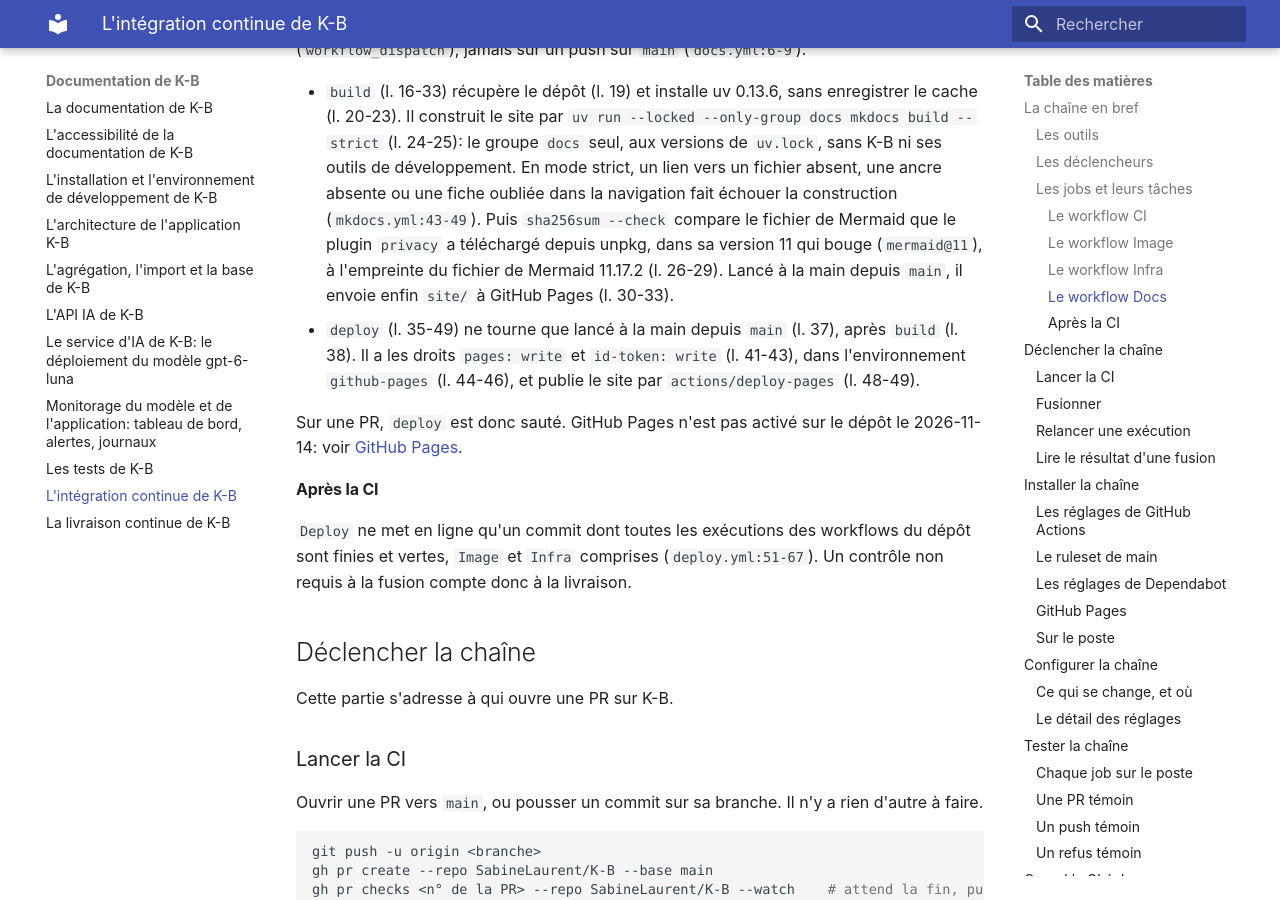
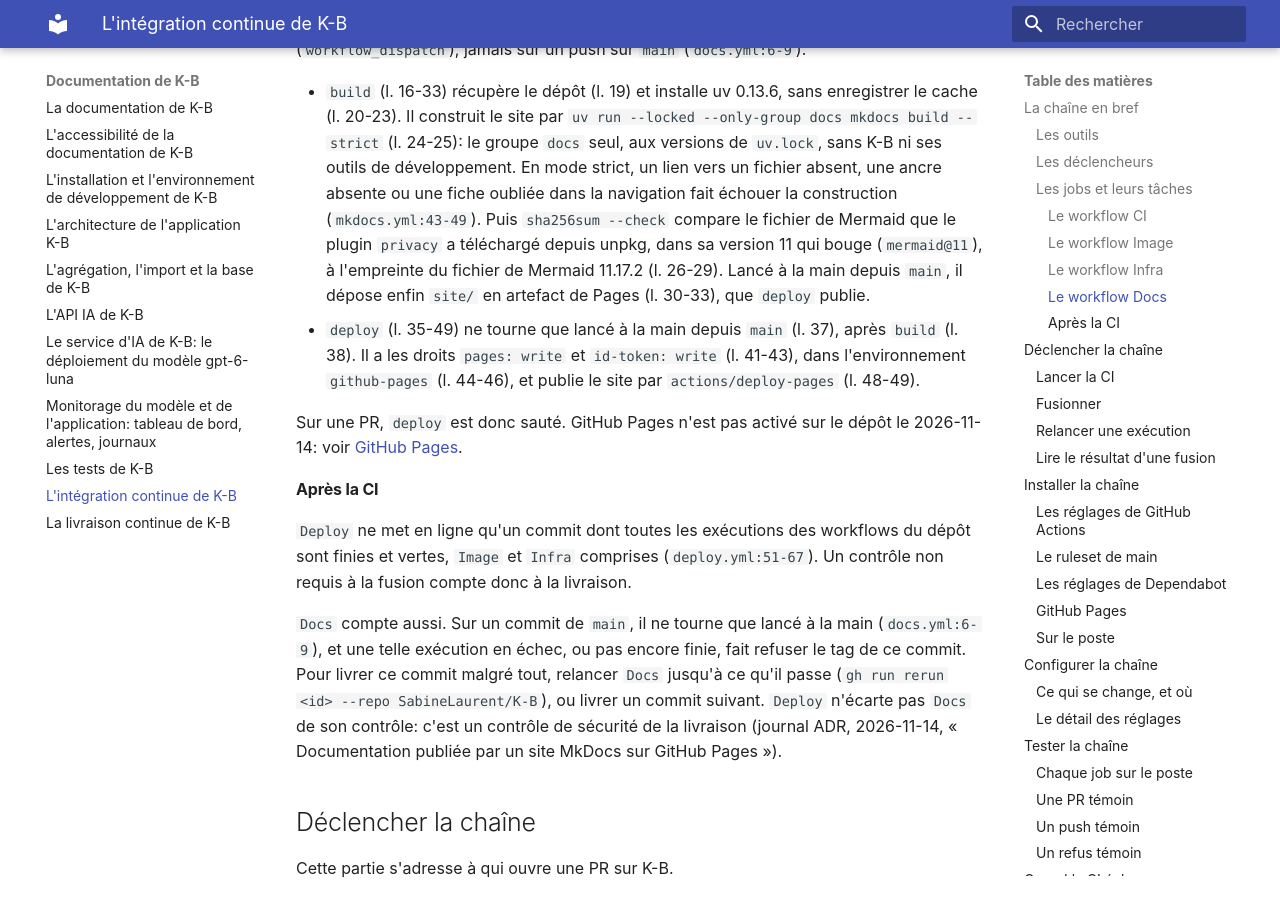
Before and after one commit to SabineLaurent/K-B, an MkDocs documentation site: the page built from documentation/integration_continue_pour_docu.md, in a window 1280 px wide and 900 px high, scrolled down 5469 px. Built offline with MkDocs 1.6.1 and Material for MkDocs 9.7.7, drawn with Linux system fonts in a browser that asks for light colours; plug-ins that fetch from the network failed and are left out.

Commit message:
docs: say that a failed run of Docs on a commit of main makes Deploy refuse its tag, with the way out, and count docs.yml among the uv versions to change by hand (issue 167)

```diff
--- a/documentation/integration_continue_pour_docu.md
+++ b/documentation/integration_continue_pour_docu.md
@@ -140,7 +140,7 @@ tourne sur chaque PR vers `main` et quand on le lance à la main (`workflow_disp
   ancre absente ou une fiche oubliée dans la navigation fait échouer la construction (`mkdocs.yml:43-49`). Puis
   `sha256sum --check` compare le fichier de Mermaid que le plugin `privacy` a téléchargé depuis unpkg, dans sa version
   11 qui bouge (`mermaid@11`), à l'empreinte du fichier de Mermaid 11.17.2 (l. 26-29). Lancé à la main depuis
-  `main`, il envoie enfin `site/` à GitHub Pages (l. 30-33).
+  `main`, il dépose enfin `site/` en artefact de Pages (l. 30-33), que `deploy` publie.
 - `deploy` (l. 35-49) ne tourne que lancé à la main depuis `main` (l. 37), après `build` (l. 38). Il a les droits
   `pages: write` et `id-token: write` (l. 41-43), dans l'environnement `github-pages` (l. 44-46), et publie le site
   par `actions/deploy-pages` (l. 48-49).
@@ -152,6 +152,12 @@ voir [GitHub Pages](#github-pages).
 
 `Deploy` ne met en ligne qu'un commit dont toutes les exécutions des workflows du dépôt sont finies et vertes, `Image`
 et `Infra` comprises (`deploy.yml:51-67`). Un contrôle non requis à la fusion compte donc à la livraison.
+
+`Docs` compte aussi. Sur un commit de `main`, il ne tourne que lancé à la main (`docs.yml:6-9`), et une telle
+exécution en échec, ou pas encore finie, fait refuser le tag de ce commit. Pour livrer ce commit malgré tout, relancer
+`Docs` jusqu'à ce qu'il passe (`gh run rerun <id> --repo SabineLaurent/K-B`), ou livrer un commit suivant. `Deploy`
+n'écarte pas `Docs` de son contrôle: c'est un contrôle de sécurité de la livraison (journal ADR, 2026-11-14,
+« Documentation publiée par un site MkDocs sur GitHub Pages »).
 
 ## Déclencher la chaîne
 
```
Also changed, not shown: 1 other file.
